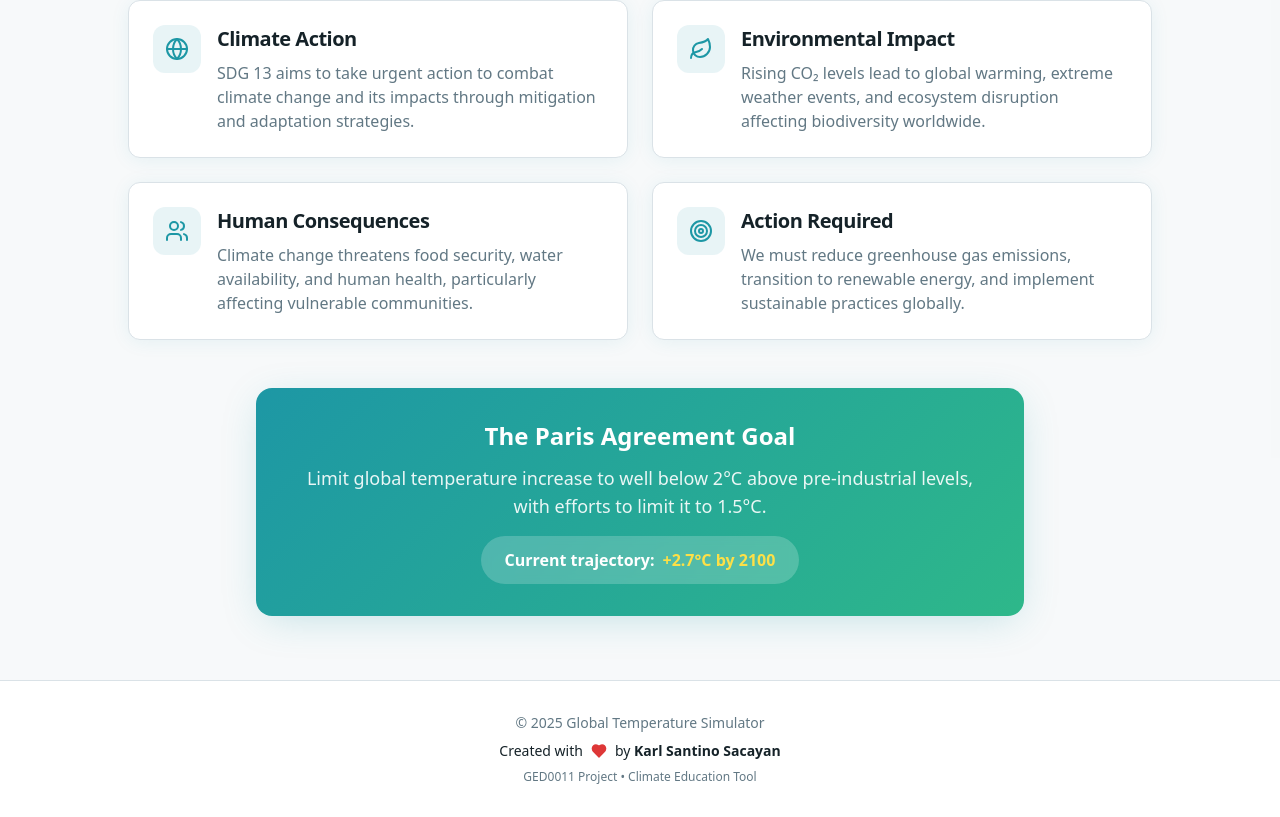
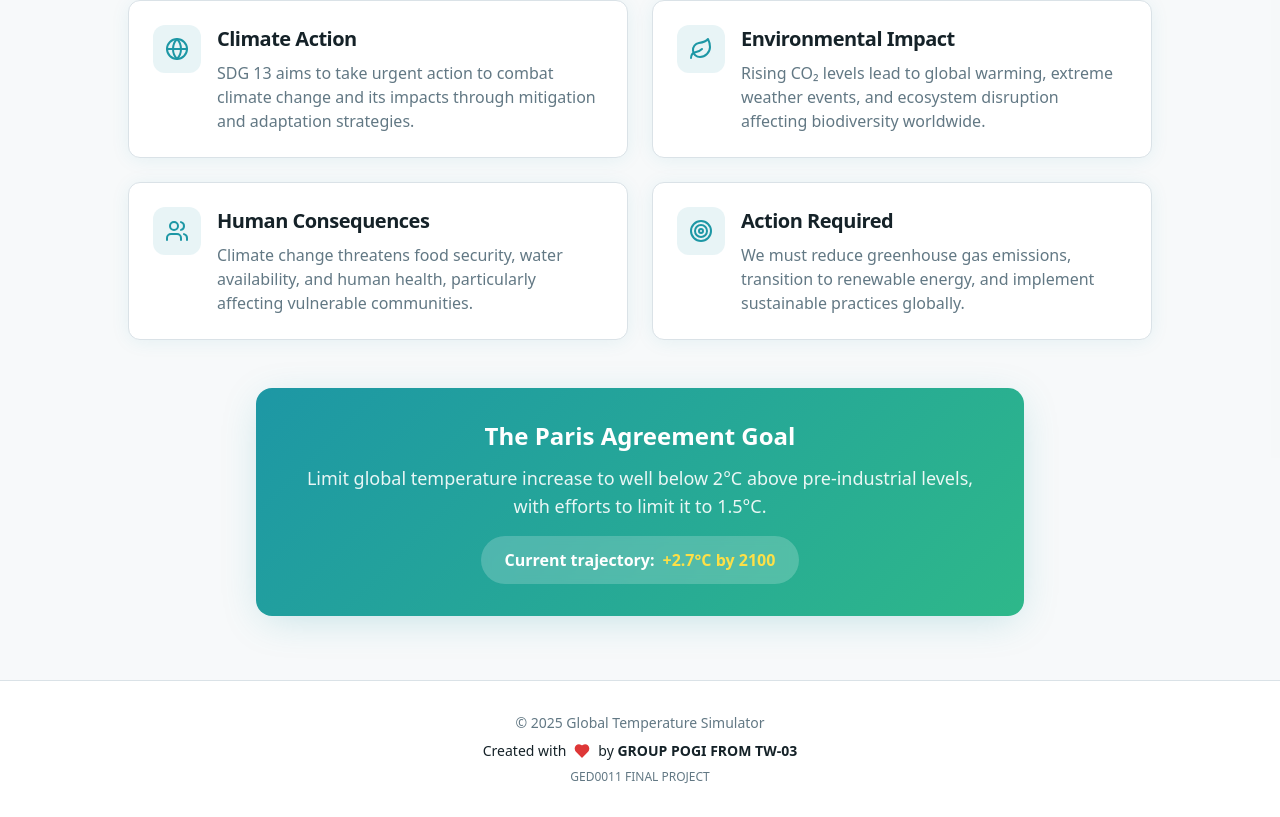
Before and after one commit to worjiee/sts-sytem, a React (Vite) app: page / in a window 1280 px wide. Shown: the part 813-1630 px from the top of the page. Built offline with nearby package versions, Linux system fonts and the light colour scheme; the HTML template or start-up script is replaced by a standard one.

Commit message:
changed the footer

```diff
--- a/src/components/Footer.tsx
+++ b/src/components/Footer.tsx
@@ -11,10 +11,10 @@ const Footer = () => {
           <div className="flex items-center justify-center gap-2 text-sm text-foreground">
             <span>Created with</span>
             <Heart className="h-4 w-4 text-destructive fill-destructive animate-pulse-glow" />
-            <span>by <strong>Karl Santino Sacayan</strong></span>
+            <span>by <strong>GROUP POGI FROM TW-03</strong></span>
           </div>
           <p className="text-xs text-muted-foreground">
-            GED0011 Project • Climate Education Tool
+            GED0011 FINAL PROJECT
           </p>
         </div>
       </div>
```
